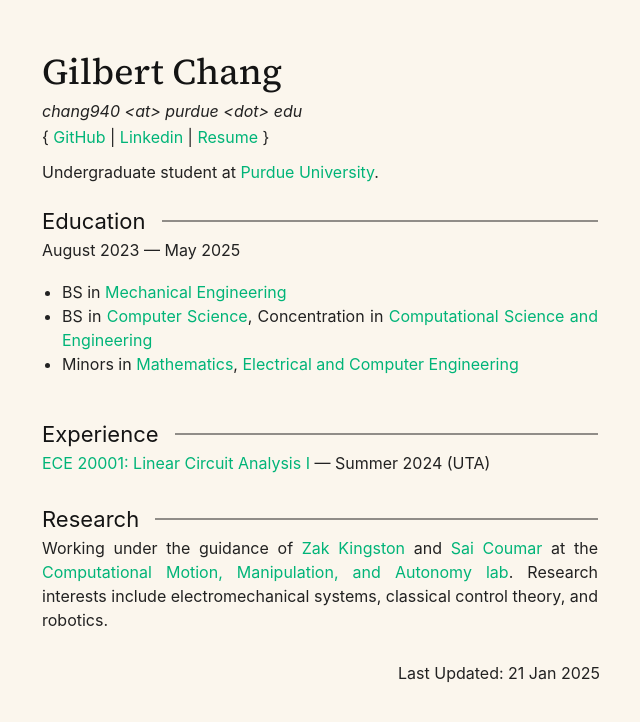
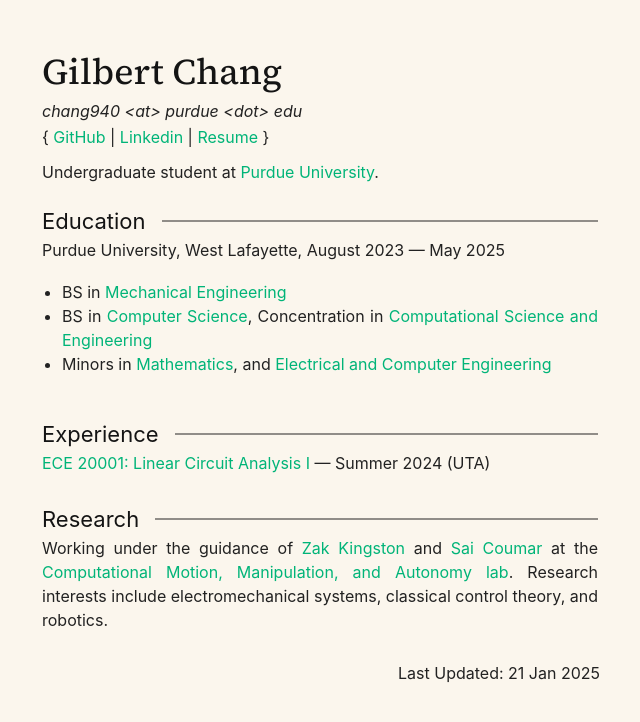
Before and after one commit to vindou/vindou, a Jekyll site: the page built from index.html, in a window 1280 px wide. Shown: the top 722 px of the page, without its empty margins (320-960 px from the left). Built offline with Jekyll 4.4.1, drawn with Linux system fonts in a browser that asks for light colours.

Commit message:
Update index.html

```diff
--- a/index.html
+++ b/index.html
@@ -30,12 +30,12 @@
 
   <div class="subsection">
     <div class="text-container">
-      <p>August 2023 — May 2025</p>
+      <p>Purdue University, West Lafayette, August 2023 — May 2025</p>
       <ul>
           <li>BS in <a href="https://engineering.purdue.edu/ME">Mechanical Engineering</a></li>
           <li>BS in <a href="https://www.cs.purdue.edu/">Computer Science</a>, Concentration in
             <a href="https://www.cs.purdue.edu/undergraduate/curriculum/track-cse-fall2023.html">Computational Science and Engineering</a></li>
-          <li>Minors in <a href="https://www.math.purdue.edu/">Mathematics</a>, <a href="https://engineering.purdue.edu/ECE">
+          <li>Minors in <a href="https://www.math.purdue.edu/">Mathematics</a>, and <a href="https://engineering.purdue.edu/ECE">
             Electrical and Computer Engineering</a></li>
       </ul>
     </div>
```
